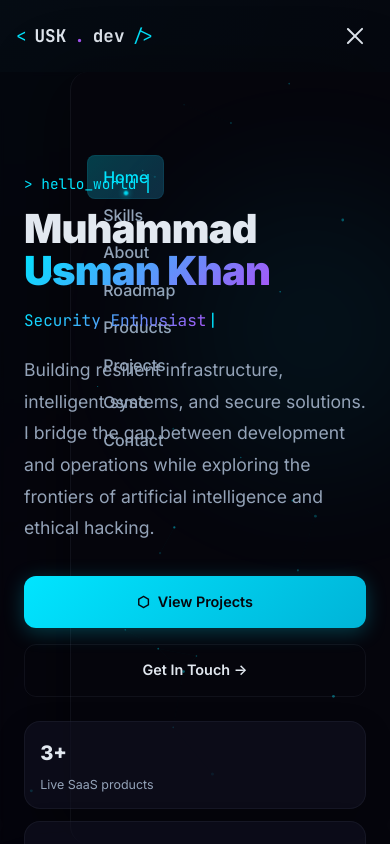
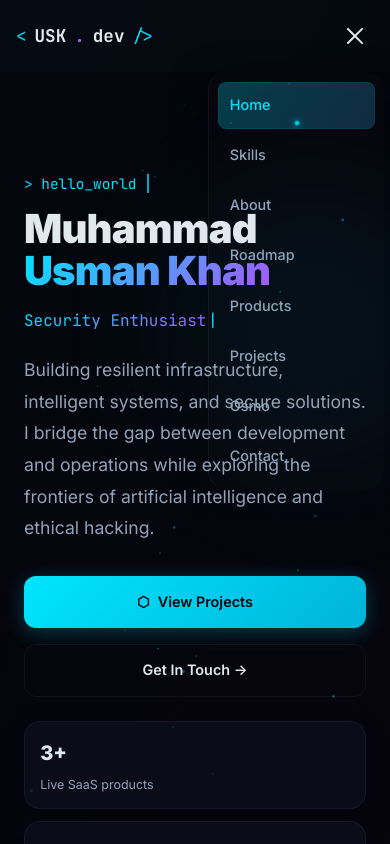
Before and after one commit to usmankhan782004-ship-it/portfolio, a React (Vite) app: page / in a window 390 px wide. Both pictures are taken after a click on the button "Toggle navigation". Shown: the top 844 px of the page. Built offline with nearby package versions, Linux system fonts and the light colour scheme.

Commit message:
Fix mobile navbar drawer and navigation

```diff
--- a/src/components/Navbar.css
+++ b/src/components/Navbar.css
@@ -156,38 +156,52 @@
     .navbar-links {
         position: fixed;
         top: 72px;
-        right: 0;
+        right: 6px;
         left: auto;
-        width: min(82vw, 320px);
-        height: calc(100vh - 72px);
-        background: rgba(6, 6, 13, 0.95);
+        bottom: auto;
+        width: min(48vw, 176px);
+        min-width: 170px;
+        height: auto;
+        max-height: calc(100vh - 90px);
+        background: var(--bg-primary);
         backdrop-filter: blur(20px);
         flex-direction: column;
-        padding: 5.75rem 1rem 1.25rem;
-        gap: 0.65rem;
+        padding: 0.65rem 0.55rem;
+        gap: 0.24rem;
         border-left: 1px solid var(--border-subtle);
-        border-top-left-radius: 18px;
-        border-bottom-left-radius: 18px;
-        box-shadow: -20px 0 60px rgba(0, 0, 0, 0.35);
-        transform: translate3d(110%, 0, 0);
+        border-radius: 18px;
+        box-shadow: -10px 0 30px rgba(0, 0, 0, 0.32);
+        transform: translate3d(120%, 0, 0);
         opacity: 0;
         transition: transform var(--transition-base), opacity var(--transition-base);
         justify-content: flex-start;
         align-items: stretch;
         overflow-y: auto;
-        z-index: 1001;
+        z-index: 2002;
         -webkit-overflow-scrolling: touch;
+        pointer-events: auto;
+        visibility: hidden;
     }
 
     .navbar-links.open {
         transform: translate3d(0, 0, 0);
         opacity: 1;
+        visibility: visible;
     }
 
     .navbar-links a {
         width: 100%;
-        padding: 0.75rem 1rem;
-        font-size: 1rem;
+        display: block;
+        padding: 0.68rem 0.75rem;
+        font-size: 0.9rem;
+        touch-action: manipulation;
+        -webkit-tap-highlight-color: transparent;
+        position: relative;
+        z-index: 1;
+    }
+
+    .navbar-links li {
+        width: 100%;
     }
 
     .navbar-backdrop {
@@ -200,7 +214,7 @@
         opacity: 0;
         pointer-events: none;
         transition: opacity var(--transition-base);
-        z-index: 1000;
+        z-index: 2001;
     }
 
     .navbar-backdrop.open {
--- a/src/components/Navbar.jsx
+++ b/src/components/Navbar.jsx
@@ -44,11 +44,8 @@ export default function Navbar() {
         }
     }, [mobileOpen])
 
-    const handleClick = (e, href) => {
-        e.preventDefault()
+    const handleClick = () => {
         setMobileOpen(false)
-        const el = document.querySelector(href)
-        if (el) el.scrollIntoView({ behavior: 'smooth' })
     }
 
     return (
@@ -78,7 +75,8 @@ export default function Navbar() {
                             <a
                                 href={item.href}
                                 className={activeSection === item.href.slice(1) ? 'active' : ''}
-                                onClick={(e) => handleClick(e, item.href)}
+                                onClick={handleClick}
+                                aria-label={`Go to ${item.label}`}
                             >
                                 {item.label}
                             </a>
```
